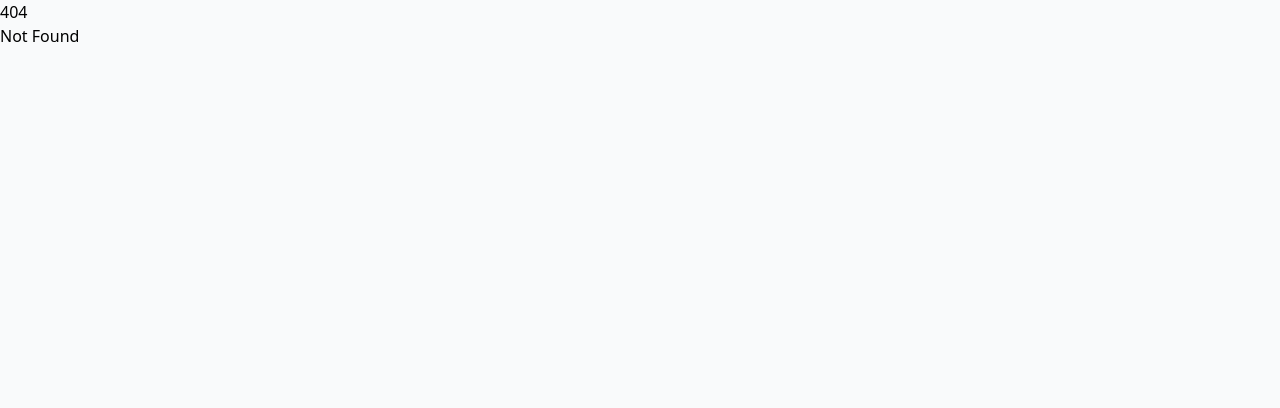
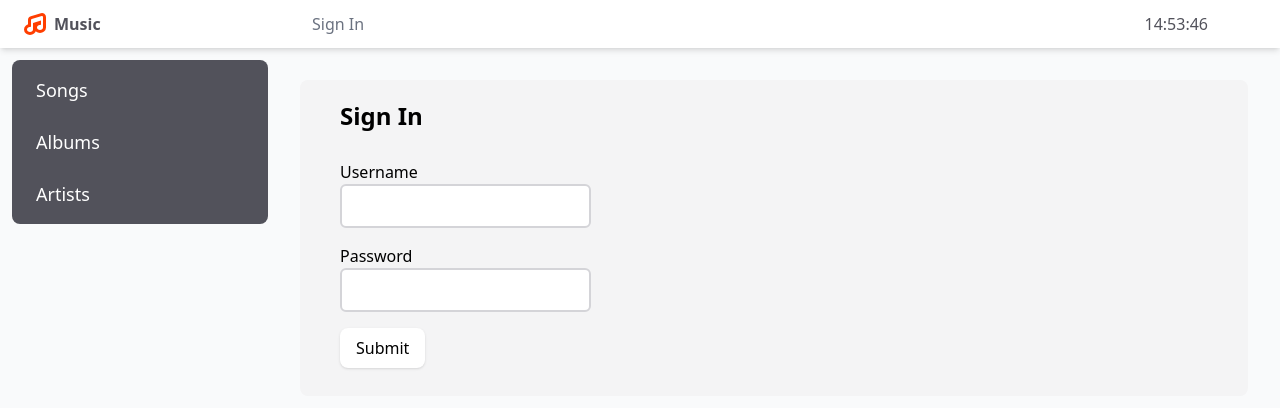
Before and after one commit to mainmatter/svelte-workshop-music-player, a SvelteKit app: page /sign-in in a window 1280 px wide. Before the commit this address had no page. Shown: the top 408 px of the page. Built offline with nearby package versions, Linux system fonts and the light colour scheme.

Commit message:
Lection 6: Prepare authentication

```diff
--- /dev/null
+++ b/src/hooks.server.js
@@ -0,0 +1,9 @@
+import { redirect } from '@sveltejs/kit';
+
+/** @type {import('@sveltejs/kit').Handle} */
+export async function handle({ event, resolve }) {
+	const user = event.cookies.get('user');
+
+	const response = await resolve(event);
+	return response;
+}
--- a/src/routes/(app)/+layout.server.js
+++ b/src/routes/(app)/+layout.server.js
@@ -1,6 +1,4 @@
 /** @type {import('./$types').LayoutServerLoad} */
-export async function load({ fetch }) {
-	let response = await fetch('/data/songs/index.json');
-	let songs = await response.json();
-	return { songs };
+export async function load({}) {
+	return { isAuthenticated: false };
 }
--- a/src/routes/(app)/+layout.svelte
+++ b/src/routes/(app)/+layout.svelte
@@ -2,12 +2,20 @@
 	import Outline from '$lib/global/outline.svelte';
 	import LibraryNav from '$lib/library/library-nav.svelte';
 	import Breadcrumbs from '$lib/breadcrumbs/breadcrumbs.svelte';
+
+	export let data;
 </script>
 
 <Outline>
 	<svelte:fragment slot="nav">
 		<Breadcrumbs />
 	</svelte:fragment>
+
+	<div slot="user">
+		{#if data.isAuthenticated}
+			<!-- Logout -->
+		{/if}
+	</div>
 
 	<div class="flex gap-3 p-3 items-start" slot="content">
 		<LibraryNav />
--- /dev/null
+++ b/src/routes/(app)/library/+layout.server.js
@@ -0,0 +1,7 @@
+/** @type {import('./$types').LayoutServerLoad} */
+export async function load({ fetch }) {
+	const response = await fetch('/data/songs/index.json');
+	const songs = await response.json();
+
+	return { songs };
+}
--- /dev/null
+++ b/src/routes/(app)/logout/+page.server.js
@@ -0,0 +1,6 @@
+import { redirect } from '@sveltejs/kit';
+
+/** @type {import('./$types').Actions} */
+export const actions = {
+	default: ({}) => {},
+};
--- /dev/null
+++ b/src/routes/(app)/sign-in/+page.server.js
@@ -0,0 +1,21 @@
+import { redirect, fail } from '@sveltejs/kit';
+
+/** @type {import('./$types').LayoutServerLoad} */
+export function load({ locals }) {}
+
+/** @type {import('./$types').Actions} */
+export const actions = {
+	default: async ({ request, cookies }) => {
+		const data = await request.formData();
+		const username = data.get('username');
+		const password = data.get('password');
+
+		if (password !== 'password') {
+			//
+		}
+
+		//
+
+		throw redirect(303, '/library');
+	},
+};
--- /dev/null
+++ b/src/routes/(app)/sign-in/+page.svelte
@@ -0,0 +1,28 @@
+<script>
+	import { enhance } from '$app/forms';
+	export let form;
+</script>
+
+<form method="POST" class="m-5 py-5 px-10 rounded-lg bg-zinc-100">
+	<h1 class="text-2xl font-bold mb-5">Sign In</h1>
+
+	<p class="py-2">
+		<label for="username" class="block">Username</label>
+		<input id="username" type="text" class="p-2 border-2 border-zinc-300 rounded-md" />
+	</p>
+
+	<p class="py-2">
+		<label for="password" class="block">Password</label>
+		<input id="password" type="password" class="p-2 border-2 border-zinc-300 rounded-md" />
+	</p>
+
+	<p class="py-2">
+		<button type="submit" class="p-2 px-4 bg-white rounded-lg shadow">Submit</button>
+	</p>
+</form>
+
+{#if form?.detail}
+	<div>
+		{form.detail}
+	</div>
+{/if}
```
